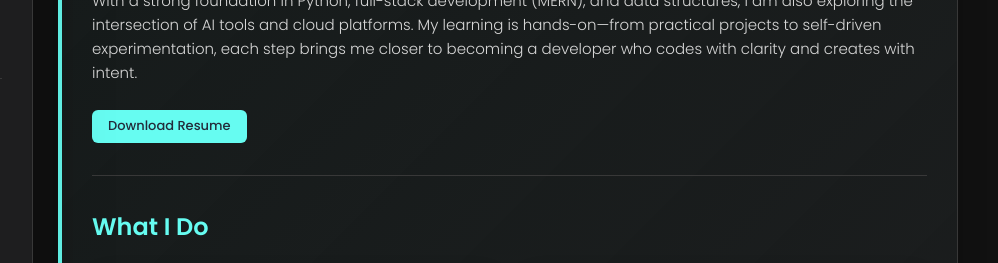
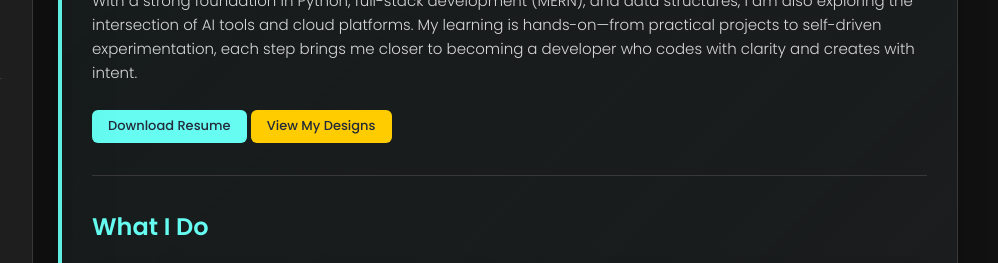
Before and after one commit to Praveen95-cs/MY-WEBPAGE-, a plain HTML site: page index.html in a window 1280 px wide. Shown: the part 419-682 px from the top of the page, 282-1280 px from the left. Drawn offline with nearby package versions, Linux system fonts and the light colour scheme.

Commit message:
Update index.html

```diff
--- a/index.html
+++ b/index.html
@@ -227,6 +227,13 @@
           </p>
 
           <a href="./assets/PraveenS_Resume.pdf" download style="display:inline-block;margin-top:10px;padding:6px 16px;font-size:13px;background:#66FCF1;color:#232b3a;border-radius:6px;text-decoration:none;font-weight:500;">Download Resume</a>
+
+          <a href="https://drive.google.com/file/d/1W6lEBnxm5_kg2LAyEk7PKa5YaHUkUJaq/view?usp=drive_link"
+   target="_blank"
+   style="display:inline-block;margin-top:10px;padding:6px 16px;font-size:13px;background:#ffcc00;color:#232b3a;border-radius:6px;text-decoration:none;font-weight:500;">
+   View My Designs
+</a>
+
 
           <div class="separator"></div>
 
```
